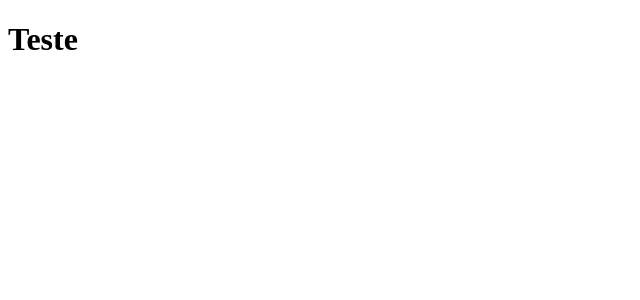
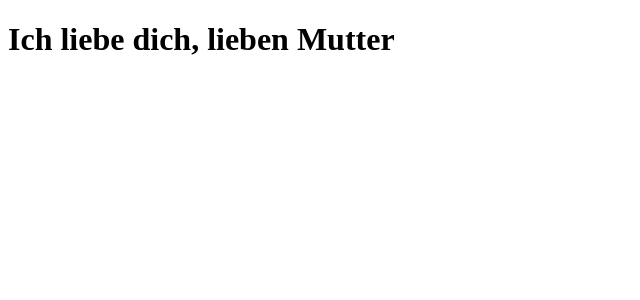
Before and after one commit to melissasdo/clone-tabnews, a Next.js app: page / in a window 1280 px wide. Shown: the top 300 px of the page, without its empty margins (0-640 px from the left). Built offline with nearby package versions, Linux system fonts and the light colour scheme.

Commit message:
mensagem adicionada

```diff
--- a/pages/index.js
+++ b/pages/index.js
@@ -1,5 +1,5 @@
 function Home() {
-    return <h1>Teste</h1>
+    return <h1>Ich liebe dich, lieben Mutter</h1>
 }
 
 export default Home;
```
